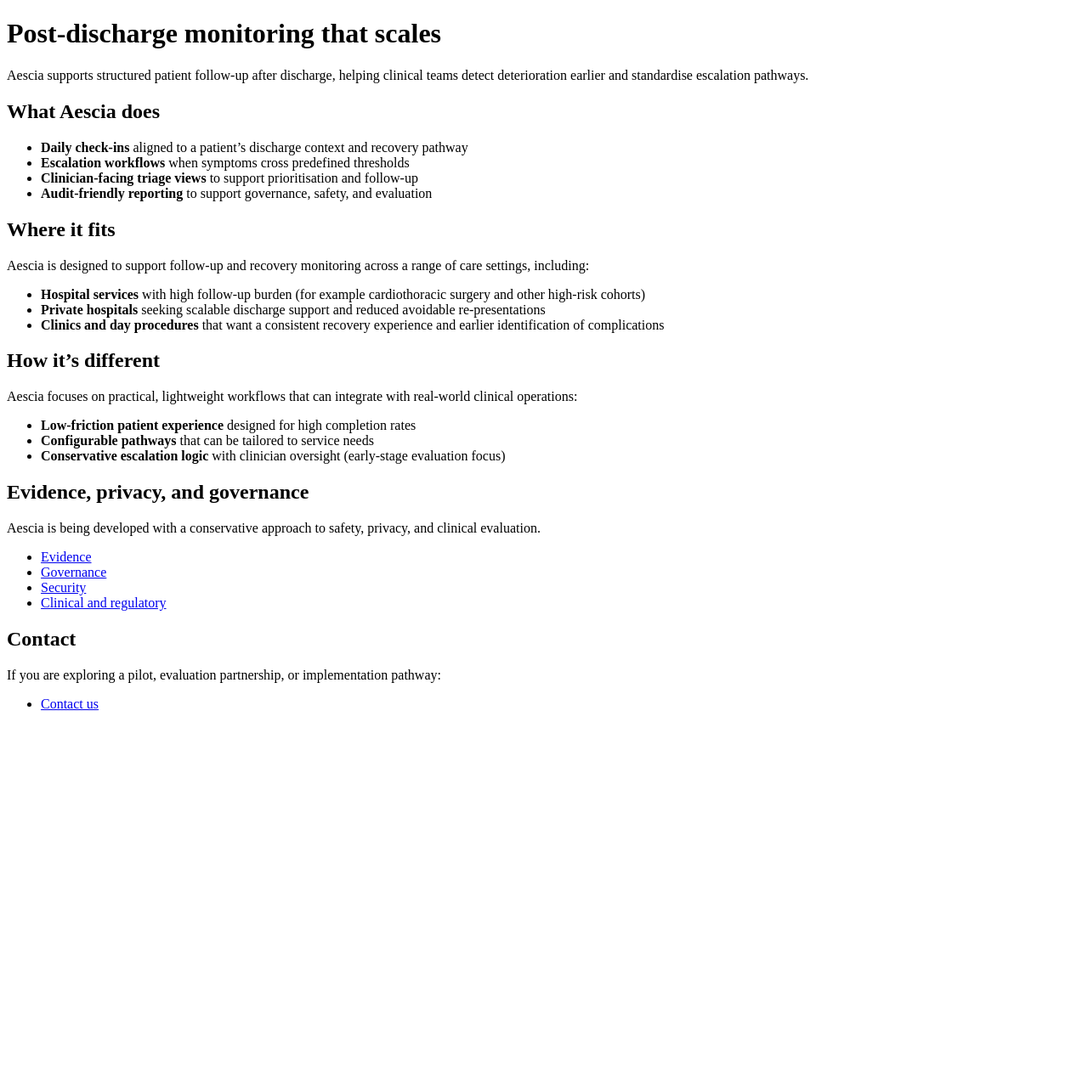
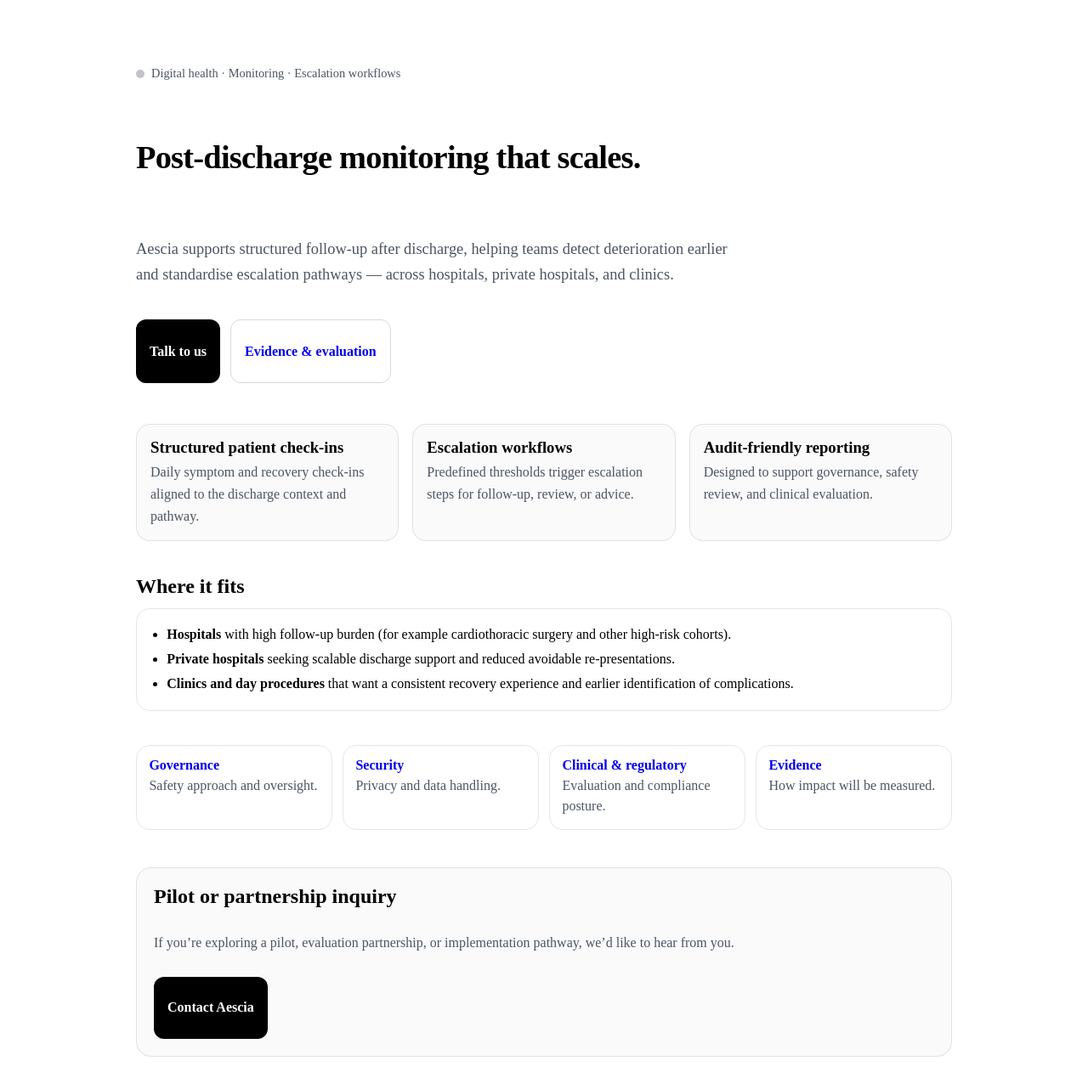
Before and after one commit to jamiekurrle/Aescia-Site, a Next.js app: page / in a window 1280 px wide. Shown: the top 1282 px of the page at 85% size. Before the commit the page ends 854 px from the top, so only its background shows below. Built offline with nearby package versions, Linux system fonts and the light colour scheme.

Commit message:
Update index.mdx

```diff
--- a/pages/index.mdx
+++ b/pages/index.mdx
@@ -3,44 +3,195 @@
 description: "Aescia is a digital health platform for post-discharge monitoring and escalation workflows, designed to support scalable follow-up across hospitals and clinics."
 ---
 
-# Post-discharge monitoring that scales
+<div style={{maxWidth: 960, margin: "0 auto"}}>
 
-Aescia supports structured patient follow-up after discharge, helping clinical teams detect deterioration earlier and standardise escalation pathways.
+  {/* HERO */}
+  <div style={{padding: "3.5rem 0 2rem 0"}}>
+    <div style={{display: "flex", flexDirection: "column", gap: "1rem"}}>
+      <p style={{
+        display: "inline-flex",
+        alignItems: "center",
+        gap: "0.5rem",
+        fontSize: "0.9rem",
+        color: "var(--nextra-content-color, #4b5563)",
+        margin: 0
+      }}>
+        <span style={{
+          display: "inline-block",
+          width: 10,
+          height: 10,
+          borderRadius: 999,
+          background: "currentColor",
+          opacity: 0.35
+        }} />
+        Digital health · Monitoring · Escalation workflows
+      </p>
 
-## What Aescia does
+      <h1 style={{
+        fontSize: "2.4rem",
+        lineHeight: 1.1,
+        letterSpacing: "-0.02em",
+        margin: 0
+      }}>
+        Post-discharge monitoring that scales.
+      </h1>
 
-- **Daily check-ins** aligned to a patient’s discharge context and recovery pathway
-- **Escalation workflows** when symptoms cross predefined thresholds
-- **Clinician-facing triage views** to support prioritisation and follow-up
-- **Audit-friendly reporting** to support governance, safety, and evaluation
+      <p style={{
+        fontSize: "1.15rem",
+        lineHeight: 1.6,
+        color: "var(--nextra-content-color, #4b5563)",
+        margin: 0,
+        maxWidth: 720
+      }}>
+        Aescia supports structured follow-up after discharge, helping teams detect deterioration earlier and standardise escalation pathways — across hospitals, private hospitals, and clinics.
+      </p>
 
-## Where it fits
+      <div style={{display: "flex", gap: "0.75rem", flexWrap: "wrap", paddingTop: "0.25rem"}}>
+        <a
+          href="./contact"
+          style={{
+            display: "inline-flex",
+            alignItems: "center",
+            justifyContent: "center",
+            padding: "0.7rem 1rem",
+            borderRadius: 12,
+            background: "black",
+            color: "white",
+            textDecoration: "none",
+            fontWeight: 600
+          }}
+        >
+          Talk to us
+        </a>
+        <a
+          href="./evidence"
+          style={{
+            display: "inline-flex",
+            alignItems: "center",
+            justifyContent: "center",
+            padding: "0.7rem 1rem",
+            borderRadius: 12,
+            border: "1px solid rgba(0,0,0,0.15)",
+            textDecoration: "none",
+            fontWeight: 600
+          }}
+        >
+          Evidence & evaluation
+        </a>
+      </div>
+    </div>
+  </div>
 
-Aescia is designed to support follow-up and recovery monitoring across a range of care settings, including:
+  {/* VALUE PROPS */}
+  <div style={{
+    display: "grid",
+    gridTemplateColumns: "repeat(auto-fit, minmax(240px, 1fr))",
+    gap: "1rem",
+    padding: "1rem 0 1.5rem 0"
+  }}>
+    {[
+      {
+        title: "Structured patient check-ins",
+        body: "Daily symptom and recovery check-ins aligned to the discharge context and pathway."
+      },
+      {
+        title: "Escalation workflows",
+        body: "Predefined thresholds trigger escalation steps for follow-up, review, or advice."
+      },
+      {
+        title: "Audit-friendly reporting",
+        body: "Designed to support governance, safety review, and clinical evaluation."
+      }
+    ].map((c) => (
+      <div key={c.title} style={{
+        border: "1px solid rgba(0,0,0,0.10)",
+        borderRadius: 16,
+        padding: "1rem",
+        background: "rgba(0,0,0,0.02)"
+      }}>
+        <h3 style={{margin: "0 0 0.35rem 0"}}>{c.title}</h3>
+        <p style={{margin: 0, color: "var(--nextra-content-color, #4b5563)", lineHeight: 1.6}}>
+          {c.body}
+        </p>
+      </div>
+    ))}
+  </div>
 
-- **Hospital services** with high follow-up burden (for example cardiothoracic surgery and other high-risk cohorts)
-- **Private hospitals** seeking scalable discharge support and reduced avoidable re-presentations
-- **Clinics and day procedures** that want a consistent recovery experience and earlier identification of complications
+  {/* WHERE IT FITS */}
+  <div style={{padding: "1rem 0 1.25rem 0"}}>
+    <h2 style={{margin: "0 0 0.75rem 0"}}>Where it fits</h2>
+    <div style={{
+      border: "1px solid rgba(0,0,0,0.10)",
+      borderRadius: 16,
+      padding: "1rem"
+    }}>
+      <ul style={{margin: 0, paddingLeft: "1.2rem", lineHeight: 1.8}}>
+        <li><strong>Hospitals</strong> with high follow-up burden (for example cardiothoracic surgery and other high-risk cohorts).</li>
+        <li><strong>Private hospitals</strong> seeking scalable discharge support and reduced avoidable re-presentations.</li>
+        <li><strong>Clinics and day procedures</strong> that want a consistent recovery experience and earlier identification of complications.</li>
+      </ul>
+    </div>
+  </div>
 
-## How it’s different
+  {/* TRUST STRIP */}
+  <div style={{
+    display: "grid",
+    gridTemplateColumns: "repeat(auto-fit, minmax(200px, 1fr))",
+    gap: "0.75rem",
+    padding: "1.25rem 0"
+  }}>
+    {[
+      {title: "Governance", href: "./governance", body: "Safety approach and oversight."},
+      {title: "Security", href: "./security", body: "Privacy and data handling."},
+      {title: "Clinical & regulatory", href: "./clinical-regulatory", body: "Evaluation and compliance posture."},
+      {title: "Evidence", href: "./evidence", body: "How impact will be measured."}
+    ].map((t) => (
+      <a key={t.title} href={t.href} style={{
+        textDecoration: "none",
+        border: "1px solid rgba(0,0,0,0.10)",
+        borderRadius: 16,
+        padding: "0.9rem",
+        display: "block"
+      }}>
+        <div style={{fontWeight: 700, marginBottom: "0.2rem"}}>{t.title}</div>
+        <div style={{color: "var(--nextra-content-color, #4b5563)", lineHeight: 1.5}}>{t.body}</div>
+      </a>
+    ))}
+  </div>
 
-Aescia focuses on practical, lightweight workflows that can integrate with real-world clinical operations:
+  {/* CTA */}
+  <div style={{
+    margin: "1.5rem 0 3rem 0",
+    padding: "1.25rem",
+    borderRadius: 18,
+    border: "1px solid rgba(0,0,0,0.10)",
+    background: "rgba(0,0,0,0.02)",
+    display: "flex",
+    flexDirection: "column",
+    gap: "0.75rem"
+  }}>
+    <h2 style={{margin: 0}}>Pilot or partnership inquiry</h2>
+    <p style={{margin: 0, color: "var(--nextra-content-color, #4b5563)", lineHeight: 1.6}}>
+      If you’re exploring a pilot, evaluation partnership, or implementation pathway, we’d like to hear from you.
+    </p>
+    <div>
+      <a
+        href="./contact"
+        style={{
+          display: "inline-flex",
+          alignItems: "center",
+          justifyContent: "center",
+          padding: "0.7rem 1rem",
+          borderRadius: 12,
+          background: "black",
+          color: "white",
+          textDecoration: "none",
+          fontWeight: 700
+        }}
+      >
+        Contact Aescia
+      </a>
+    </div>
+  </div>
 
-- **Low-friction patient experience** designed for high completion rates
-- **Configurable pathways** that can be tailored to service needs
-- **Conservative escalation logic** with clinician oversight (early-stage evaluation focus)
-
-## Evidence, privacy, and governance
-
-Aescia is being developed with a conservative approach to safety, privacy, and clinical evaluation.
-
-- [Evidence](./evidence)
-- [Governance](./governance)
-- [Security](./security)
-- [Clinical and regulatory](./clinical-regulatory)
-
-## Contact
-
-If you are exploring a pilot, evaluation partnership, or implementation pathway:
-
-- [Contact us](./contact)
+</div>
```
